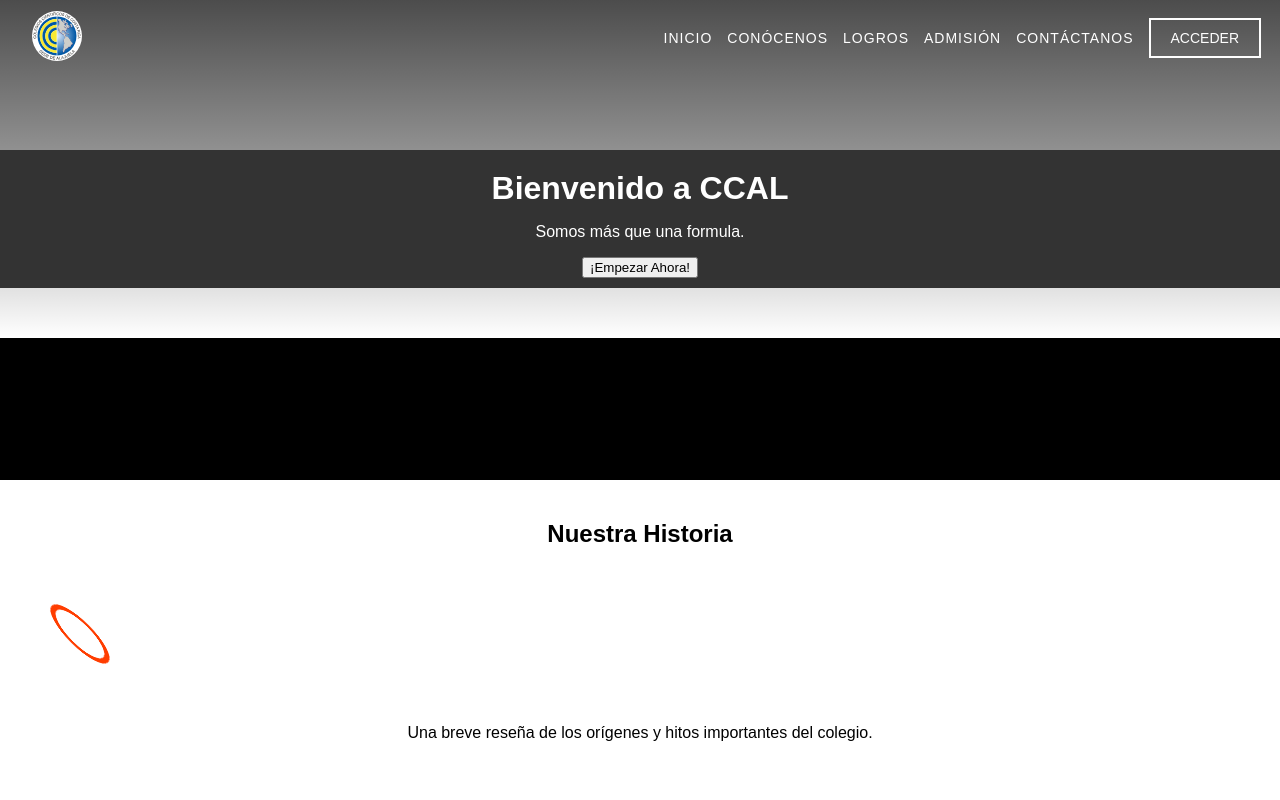
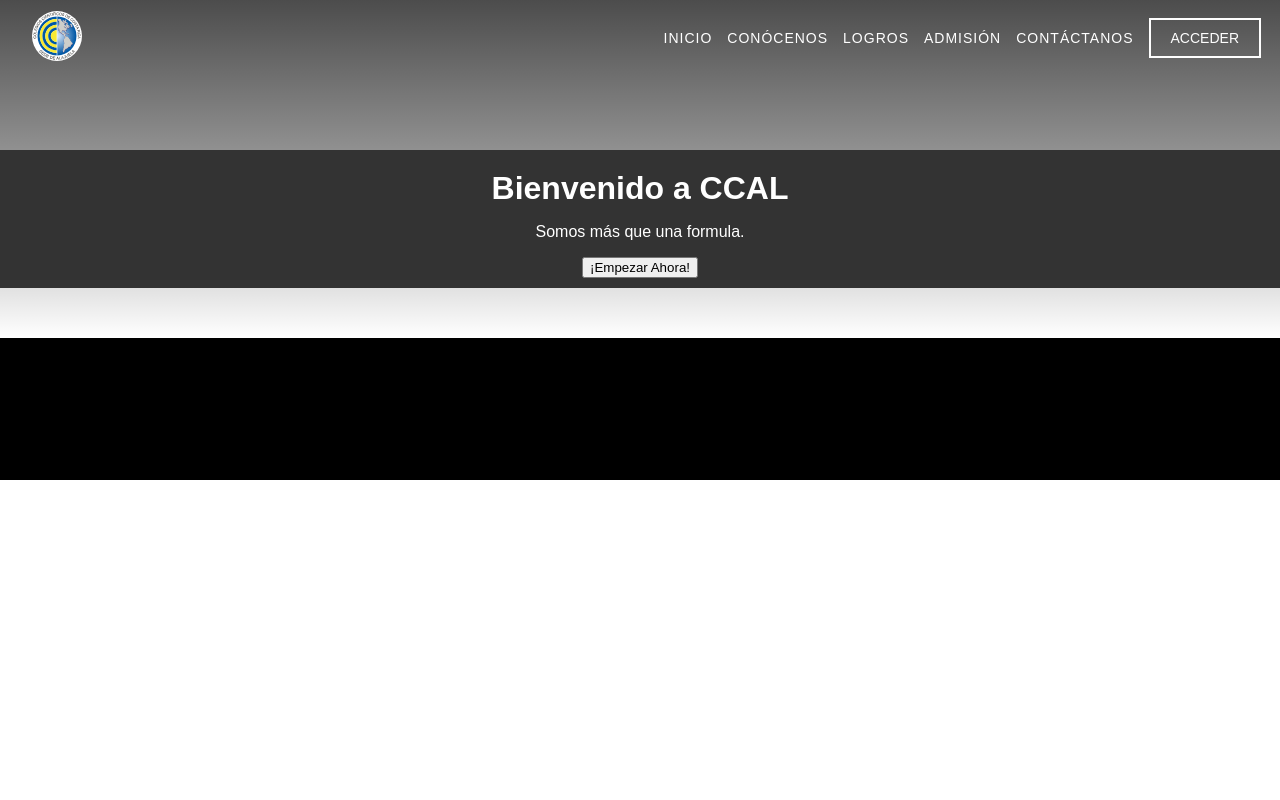
Before and after one commit to AllanDBB/CCAL-Website-Old-, a React (Create React App) app in the folder ccalajuela_web_frontend/: page /conocenos in a window 1280 px wide. Shown: the top 800 px of the page. Built offline with nearby package versions, Linux system fonts and the light colour scheme.

Commit message:
Update About-us.css

```diff
--- a/ccalajuela_web_frontend/src/pages/About-us.css
+++ b/ccalajuela_web_frontend/src/pages/About-us.css
@@ -39,6 +39,10 @@ header h1 {
 /* Historia del Colegio */
 .historia {
   padding: 20px;
+  display: flex;
+  justify-content: center;
+  align-items: center;
+  height: 100vh; /* Ajusta la altura según tus necesidades */
 
 
 }
```
